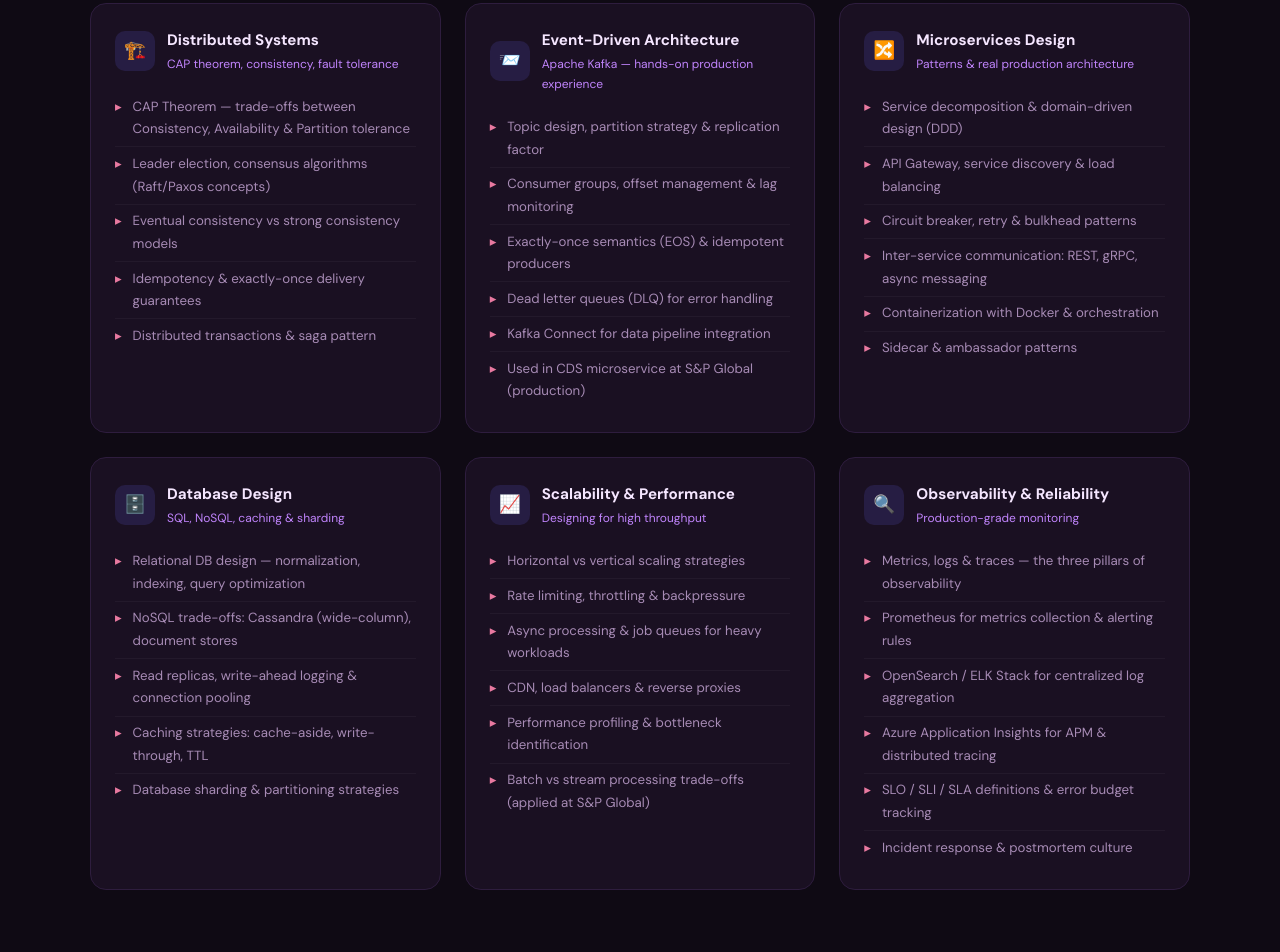
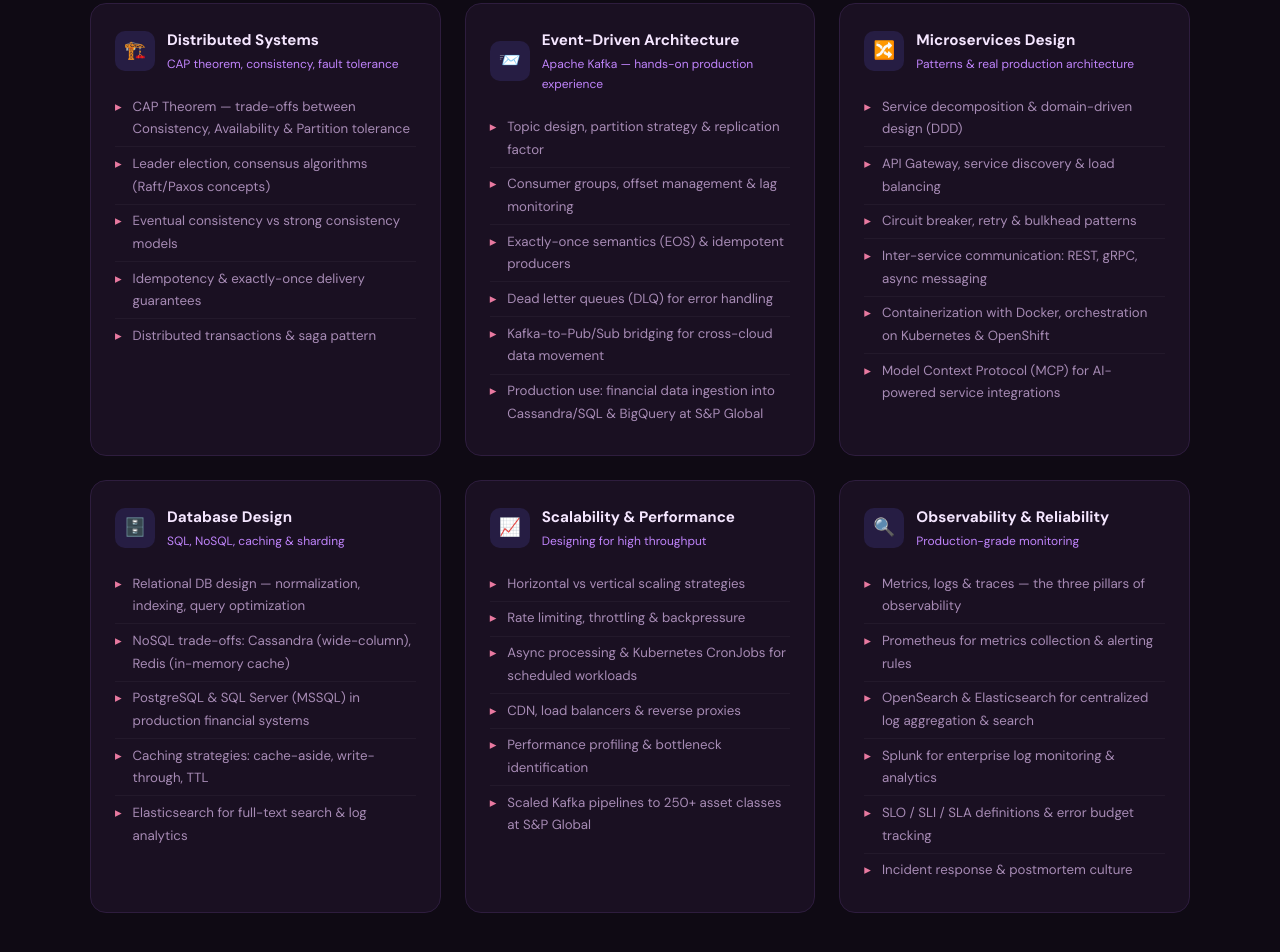
Before and after one commit to prernak1/Personal-portfolio, a plain HTML site: page index.html in a window 1280 px wide. Shown: the part 7851-8803 px from the top of the page. Drawn offline with nearby package versions, Linux system fonts and the light colour scheme; no server answers.

Commit message:
Sync portfolio descriptions and skills with updated resume

```diff
--- a/index.html
+++ b/index.html
@@ -4,9 +4,9 @@
   <meta charset="UTF-8" />
   <meta name="viewport" content="width=device-width, initial-scale=1.0" />
   <title>Prerna Kumari | Software Engineer II</title>
-  <meta name="description" content="Prerna Kumari — Software Development Engineer II at S&P Global. Distributed systems, cloud, microservices, .NET, Python, Apache Kafka." />
+  <meta name="description" content="Prerna Kumari — Software Engineer II at S&P Global. Distributed streaming microservices, Kafka event pipelines, cloud-native systems on Kubernetes/OpenShift, and AI-assisted engineering with MCP &amp; GitHub Copilot." />
   <meta property="og:title" content="Prerna Kumari | SDE II" />
-  <meta property="og:description" content="Software Engineer II at S&P Global building distributed systems &amp; cloud-native solutions." />
+  <meta property="og:description" content="Software Engineer II at S&P Global — building distributed streaming microservices, Kafka pipelines &amp; cloud-native, AI-assisted systems." />
   <meta property="og:image" content="Image (3).jpg" />
   <meta property="og:type" content="website" />
   <meta name="twitter:card" content="summary_large_image" />
@@ -1194,7 +1194,7 @@
             <div class="dsa-stat-icon" style="background:rgba(108,99,255,.15)">🏆</div>
             <div>
               <div class="num">Applied DSA</div>
-              <div class="lbl">Used in production: optimized SQL queries, batch processing algorithms, Kafka partition strategies</div>
+              <div class="lbl">Used in production: Kafka partition strategies, resume-matching (TF-IDF/cosine similarity), SQL query optimization</div>
             </div>
           </div>
           <div class="dsa-stat-card fade-up">
@@ -1206,7 +1206,7 @@
           </div>
           <div style="background:rgba(108,99,255,.06); border:1px solid rgba(108,99,255,.2); border-radius:var(--radius); padding:1.25rem; font-size:.85rem; color:var(--muted); line-height:1.7;">
             <strong style="color:var(--text); display:block; margin-bottom:.5rem;">🧠 Real-world DSA usage</strong>
-            Selected optimal data structures for the CDS microservice — using priority queues for event ordering, hash maps for deduplication, and sliding window algorithms for time-series batch processing at S&amp;P Global.
+            Applied TF-IDF-style term weighting and cosine similarity to rank job matches in my AI Resume Matcher project, and use partition/offset strategies and hash-based deduplication in Kafka streaming pipelines at S&amp;P Global.
           </div>
         </div>
       </div>
@@ -1244,8 +1244,8 @@
             <li>Consumer groups, offset management &amp; lag monitoring</li>
             <li>Exactly-once semantics (EOS) &amp; idempotent producers</li>
             <li>Dead letter queues (DLQ) for error handling</li>
-            <li>Kafka Connect for data pipeline integration</li>
-            <li>Used in CDS microservice at S&amp;P Global (production)</li>
+            <li>Kafka-to-Pub/Sub bridging for cross-cloud data movement</li>
+            <li>Production use: financial data ingestion into Cassandra/SQL &amp; BigQuery at S&amp;P Global</li>
           </ul>
         </div>
 
@@ -1259,8 +1259,8 @@
             <li>API Gateway, service discovery &amp; load balancing</li>
             <li>Circuit breaker, retry &amp; bulkhead patterns</li>
             <li>Inter-service communication: REST, gRPC, async messaging</li>
-            <li>Containerization with Docker &amp; orchestration</li>
-            <li>Sidecar &amp; ambassador patterns</li>
+            <li>Containerization with Docker, orchestration on Kubernetes &amp; OpenShift</li>
+            <li>Model Context Protocol (MCP) for AI-powered service integrations</li>
           </ul>
         </div>
 
@@ -1271,10 +1271,10 @@
           </div>
           <ul class="sd-points">
             <li>Relational DB design — normalization, indexing, query optimization</li>
-            <li>NoSQL trade-offs: Cassandra (wide-column), document stores</li>
-            <li>Read replicas, write-ahead logging &amp; connection pooling</li>
+            <li>NoSQL trade-offs: Cassandra (wide-column), Redis (in-memory cache)</li>
+            <li>PostgreSQL &amp; SQL Server (MSSQL) in production financial systems</li>
             <li>Caching strategies: cache-aside, write-through, TTL</li>
-            <li>Database sharding &amp; partitioning strategies</li>
+            <li>Elasticsearch for full-text search &amp; log analytics</li>
           </ul>
         </div>
 
@@ -1286,10 +1286,10 @@
           <ul class="sd-points">
             <li>Horizontal vs vertical scaling strategies</li>
             <li>Rate limiting, throttling &amp; backpressure</li>
-            <li>Async processing &amp; job queues for heavy workloads</li>
+            <li>Async processing &amp; Kubernetes CronJobs for scheduled workloads</li>
             <li>CDN, load balancers &amp; reverse proxies</li>
             <li>Performance profiling &amp; bottleneck identification</li>
-            <li>Batch vs stream processing trade-offs (applied at S&amp;P Global)</li>
+            <li>Scaled Kafka pipelines to 250+ asset classes at S&amp;P Global</li>
           </ul>
         </div>
 
@@ -1301,8 +1301,8 @@
           <ul class="sd-points">
             <li>Metrics, logs &amp; traces — the three pillars of observability</li>
             <li>Prometheus for metrics collection &amp; alerting rules</li>
-            <li>OpenSearch / ELK Stack for centralized log aggregation</li>
-            <li>Azure Application Insights for APM &amp; distributed tracing</li>
+            <li>OpenSearch &amp; Elasticsearch for centralized log aggregation &amp; search</li>
+            <li>Splunk for enterprise log monitoring &amp; analytics</li>
             <li>SLO / SLI / SLA definitions &amp; error budget tracking</li>
             <li>Incident response &amp; postmortem culture</li>
           </ul>
```
